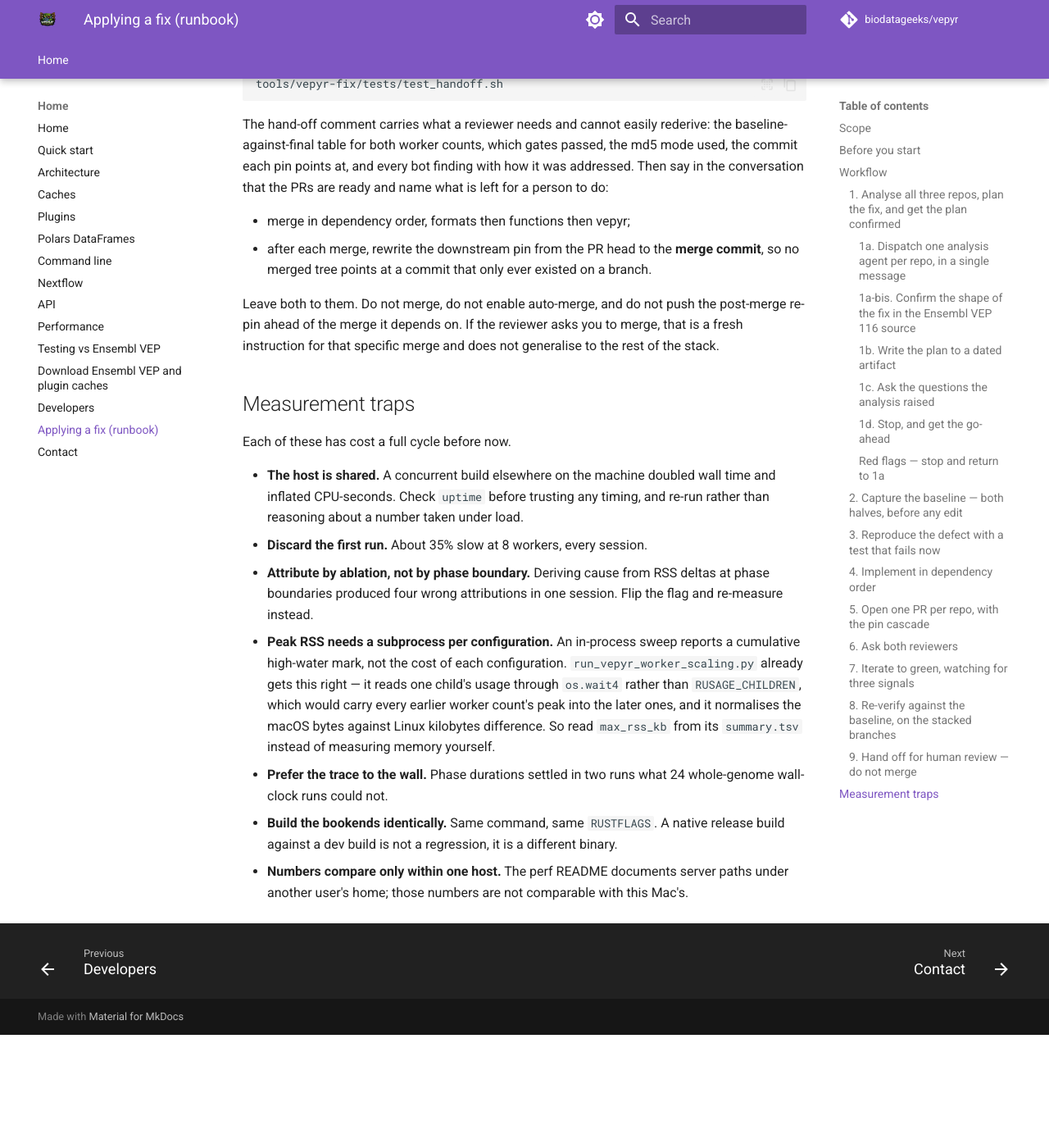
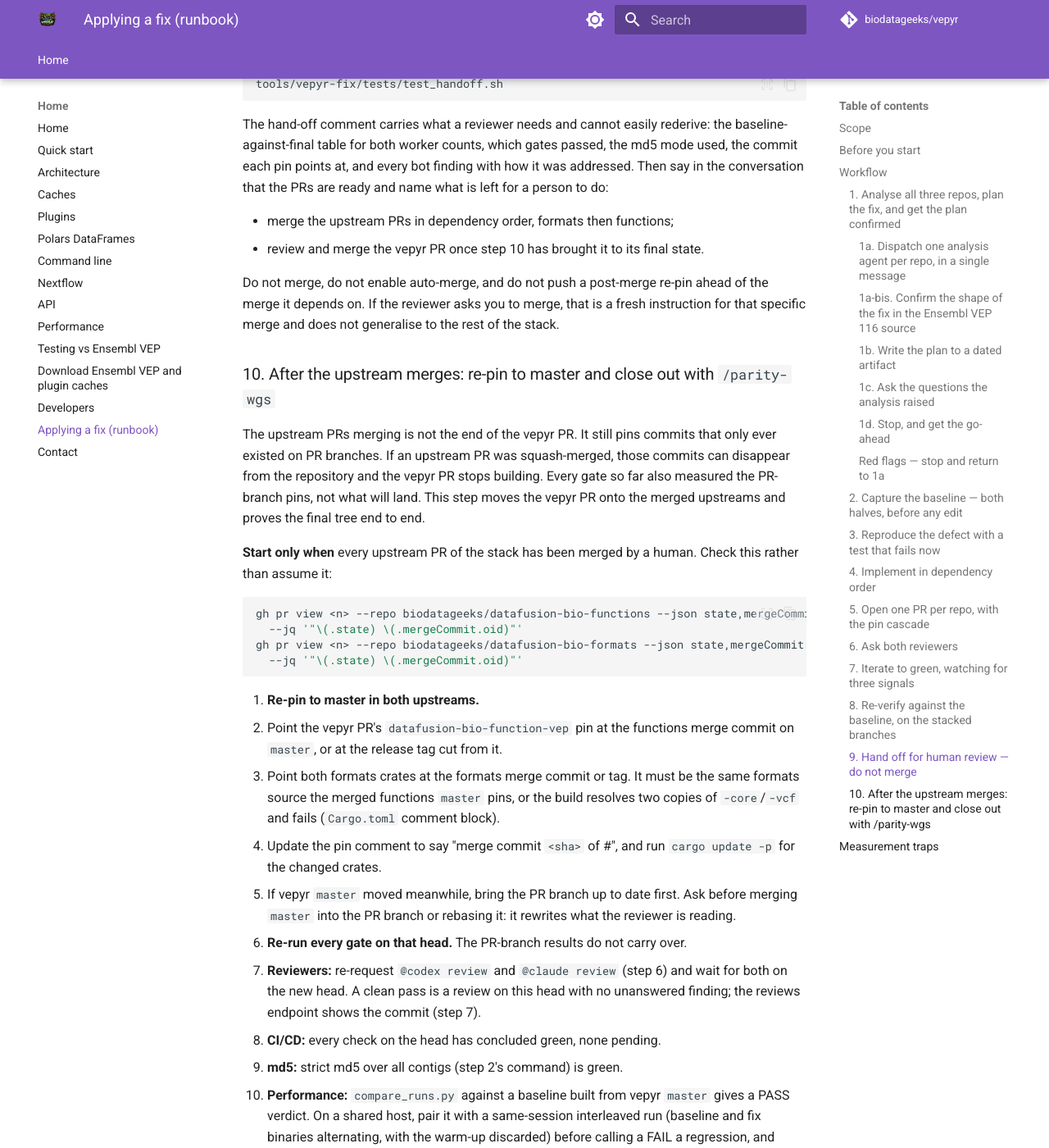
Before and after one commit to biodatageeks/vepyr, an MkDocs documentation site: the page built from docs/runbooks/applying-a-vepyr-fix.md, in a window 1280 px wide and 1400 px high, scrolled down 16680 px. Shown: the whole window at 82% size. Built offline with MkDocs 1.6.1 and Material for MkDocs 9.7.7, drawn with Linux system fonts in a browser that asks for light colours; comment, search, counter and statistics services are not loaded; before the commit the page ends 17942 px from its top, so only the background shows below that; some of the changed text lies outside the part shown.

Commit message:
docs(vepyr-fix): close out with a master re-pin and /parity-wgs
Adds step 10 to the vepyr-fix runbook. Once a human has merged the
upstream bio-formats and bio-functions PRs, the agent:

- re-pins the vepyr PR to their merge commits on master (one formats
  source for the engine and vepyr);
- re-runs both reviewers, CI, strict md5 and the performance gate on that
  head;
- runs /parity-wgs last.

The final state is all of those green on one head, with a checklist in
the PR body naming the provenance of each item. The vepyr merge stays
with the human. Step 9's hand-off list and the skill description now
point at it.

Co-Authored-By: Claude Opus 5.5 <noreply@anthropic.com>

````diff
--- a/docs/runbooks/applying-a-vepyr-fix.md
+++ b/docs/runbooks/applying-a-vepyr-fix.md
@@ -23,7 +23,7 @@ annotation behaviour or the VCF reader — the shape of the issues filed as
 `biodatageeks/vepyr#92`–`#99`.
 
 **Out of scope:** merging. This skill takes the work to the point where a human
-can review and merge it, and stops there — see step 9. Also out of scope:
+can review and merge it, and stops there — see steps 9 and 10. Also out of scope:
 adding a plugin (use the `vep-add-plugin` skill), rebuilding or republishing
 caches, and cutting a release. Those have their own gates and their own
 runbooks.
@@ -799,15 +799,90 @@ the md5 mode used, the commit each pin points at, and every bot finding with
 how it was addressed. Then say in the conversation that the PRs are ready and
 name what is left for a person to do:
 
-- merge in dependency order, formats then functions then vepyr;
-- after each merge, rewrite the downstream pin from the PR head to the **merge
-  commit**, so no merged tree points at a commit that only ever existed on a
-  branch.
+- merge the upstream PRs in dependency order, formats then functions;
+- review and merge the vepyr PR once step 10 has brought it to its final state.
 
-Leave both to them. Do not merge, do not enable auto-merge, and do not push the
-post-merge re-pin ahead of the merge it depends on. If the reviewer asks you to
-merge, that is a fresh instruction for that specific merge and does not
-generalise to the rest of the stack.
+Do not merge, do not enable auto-merge, and do not push a post-merge re-pin
+ahead of the merge it depends on. If the reviewer asks you to merge, that is a
+fresh instruction for that specific merge and does not generalise to the rest of
+the stack.
+
+### 10. After the upstream merges: re-pin to master and close out with `/parity-wgs`
+
+The upstream PRs merging is not the end of the vepyr PR. It still pins commits
+that only ever existed on PR branches. If an upstream PR was squash-merged, those
+commits can disappear from the repository and the vepyr PR stops building.
+Every gate so far also measured the PR-branch pins, not what will land. This
+step moves the vepyr PR onto the merged upstreams and proves the final tree
+end to end.
+
+**Start only when** every upstream PR of the stack has been merged by a human.
+Check this rather than assume it:
+
+```bash
+gh pr view <n> --repo biodatageeks/datafusion-bio-functions --json state,mergeCommit \
+  --jq '"\(.state) \(.mergeCommit.oid)"'
+gh pr view <n> --repo biodatageeks/datafusion-bio-formats --json state,mergeCommit \
+  --jq '"\(.state) \(.mergeCommit.oid)"'
+```
+
+1. **Re-pin to master in both upstreams.**
+   - Point the vepyr PR's `datafusion-bio-function-vep` pin at the functions
+     merge commit on `master`, or at the release tag cut from it.
+   - Point both formats crates at the formats merge commit or tag. It must be
+     the same formats source the merged functions `master` pins, or the build
+     resolves two copies of `-core`/`-vcf` and fails (`Cargo.toml` comment
+     block).
+   - Update the pin comment to say "merge commit `<sha>` of #<n>", and run
+     `cargo update -p` for the changed crates.
+   - If vepyr `master` moved meanwhile, bring the PR branch up to date first.
+     Ask before merging `master` into the PR branch or rebasing it: it rewrites
+     what the reviewer is reading.
+2. **Re-run every gate on that head.** The PR-branch results do not carry over.
+   - **Reviewers:** re-request `@codex review` and `@claude review` (step 6)
+     and wait for both on the new head. A clean pass is a review on this head
+     with no unanswered finding; the reviews endpoint shows the commit (step 7).
+   - **CI/CD:** every check on the head has concluded green, none pending.
+   - **md5:** strict md5 over all contigs (step 2's command) is green.
+   - **Performance:** `compare_runs.py` against a baseline built from vepyr
+     `master` gives a PASS verdict. On a shared host, pair it with a
+     same-session interleaved run (baseline and fix binaries alternating, with
+     the warm-up discarded) before calling a FAIL a regression, and report both.
+3. **Run `/parity-wgs` last, once 2 is all green.** Comment exactly
+   `/parity-wgs` on the vepyr PR (`/parity-wgs <head sha>` for a fork PR).
+   - It is admin-only and always runs master's copy of
+     `.github/workflows/parity-wgs.yml`.
+   - It runs the whole-genome md5 parity for every profile in
+     `e2e-testing/golden/wgs-manifest.json` (merged, ensembl, refseq) on the
+     self-hosted runner, about 20–30 minutes per profile.
+   - It reports the `parity/wgs` commit status on the head.
+   - A push after the comment leaves the new head without the status, so
+     `/parity-wgs` must be the last thing that touches the PR.
+4. **Record the final state in the PR body** as a checklist with provenance.
+   Edit through the API and read the body back (step 5). Every item names the
+   evidence, so a reviewer can check it without rerunning anything:
+
+```markdown
+## Final state (head `<sha>`)
+
+- [x] Pins on master: functions `<merge sha>` (#<n>, merged <date>), formats `<merge sha or tag>` (#<n>)
+- [x] Reviewers green on `<sha>`: codex review <id>, claude review <id>; findings answered: <links>
+- [x] CI/CD green on `<sha>`: <checks run URL>
+- [x] md5 strict green: <n>/<n> contigs, <records> records (<report path or comment link>)
+- [x] Performance green: `compare_runs.py` PASS vs master `<sha>` (<table or comment link>)
+- [x] `/parity-wgs` green: `parity/wgs` status on `<sha>`, <run URL> (profiles: merged, ensembl, refseq)
+```
+
+**Gate (the final state):** all of the following hold at once on the same head:
+
+- both reviewers green;
+- every CI/CD check green;
+- strict md5 green;
+- performance green;
+- `parity/wgs` green;
+- the checklist in the PR body records each item with its provenance.
+
+Then tell the human the PR is ready to merge, and stop. Merging it is theirs.
 
 ## Measurement traps
 
````
Also changed, not shown: .claude/skills/vepyr-fix/SKILL.md (+1 -1 lines).
